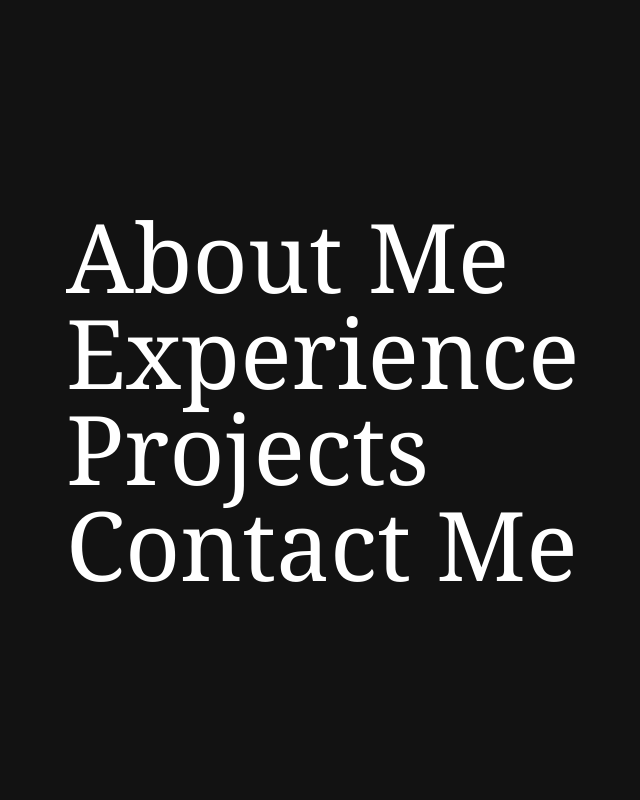
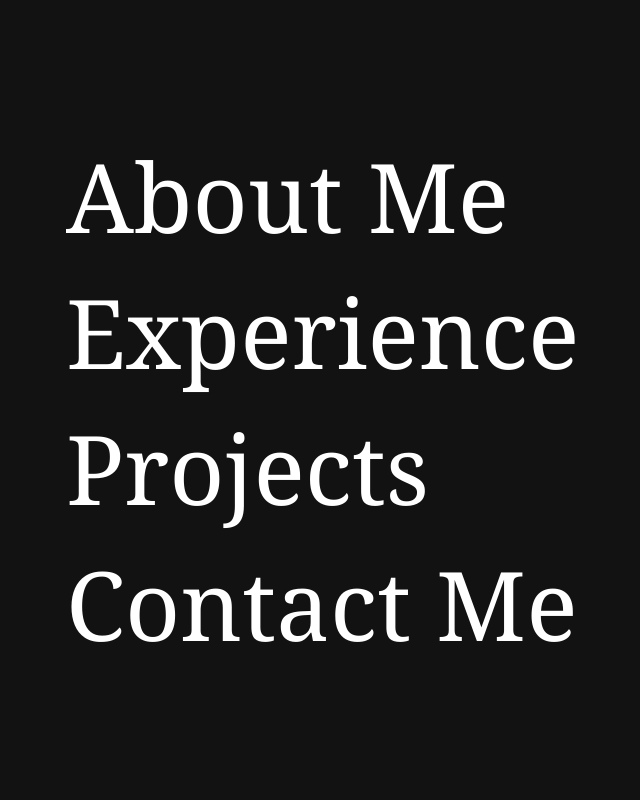
Before and after one commit to Umer-K-PersonOOO/Umer-K-PersonOOO, a React (Create React App) app in the folder app/: page / in a window 1280 px wide. Shown: the top 800 px of the page, without its empty margins (190-830 px from the left). Built offline with nearby package versions, Linux system fonts and the light colour scheme.

Commit message:
animation

```diff
--- a/app/package.json
+++ b/app/package.json
@@ -3,6 +3,7 @@
   "version": "0.1.0",
   "private": true,
   "dependencies": {
+    "@craco/craco": "^7.1.0",
     "@testing-library/jest-dom": "^5.17.0",
     "@testing-library/react": "^13.4.0",
     "@testing-library/user-event": "^13.5.0",
--- a/app/src/NavigationPage.css
+++ b/app/src/NavigationPage.css
@@ -1,3 +1,3 @@
 #link-container {
-    padding: clamp(1rem, 20vw, 30vw);
+  margin: clamp(1rem, 20vw, 30vw);
 }
--- a/app/src/NavigationPage.tsx
+++ b/app/src/NavigationPage.tsx
@@ -10,12 +10,12 @@ function NavigationPage() {
         {/* Menu is not centered */}
         <div
           id="link-container"
-          className=" text-8xl flex flex-col custom-padding"
+          className="group text-8xl flex flex-col gap-y-10 "
         >
-          <a href="/"> About Me </a>
-          <a href="/"> Experience </a>
-          <a href="/"> Projects </a>
-          <a href="/"> Contact Me </a>
+          <a href="/" id="links" className="group-hover:opacity-30 group-hover:hover:opacity-100 transition-opacity"> About Me </a>
+          <a href="/" id="links" className="group-hover:opacity-30 group-hover:hover:opacity-100 transition-opacity"> Experience </a>
+          <a href="/" id="links" className="group-hover:opacity-30 group-hover:hover:opacity-100 transition-opacity"> Projects </a>
+          <a href="/" id="links" className="group-hover:opacity-30 group-hover:hover:opacity-100 transition-opacity"> Contact Me </a>
         </div>
       </div>
     </div>
```
Also changed, not shown: 1 other file (tests, documents, lock files or other folders).
